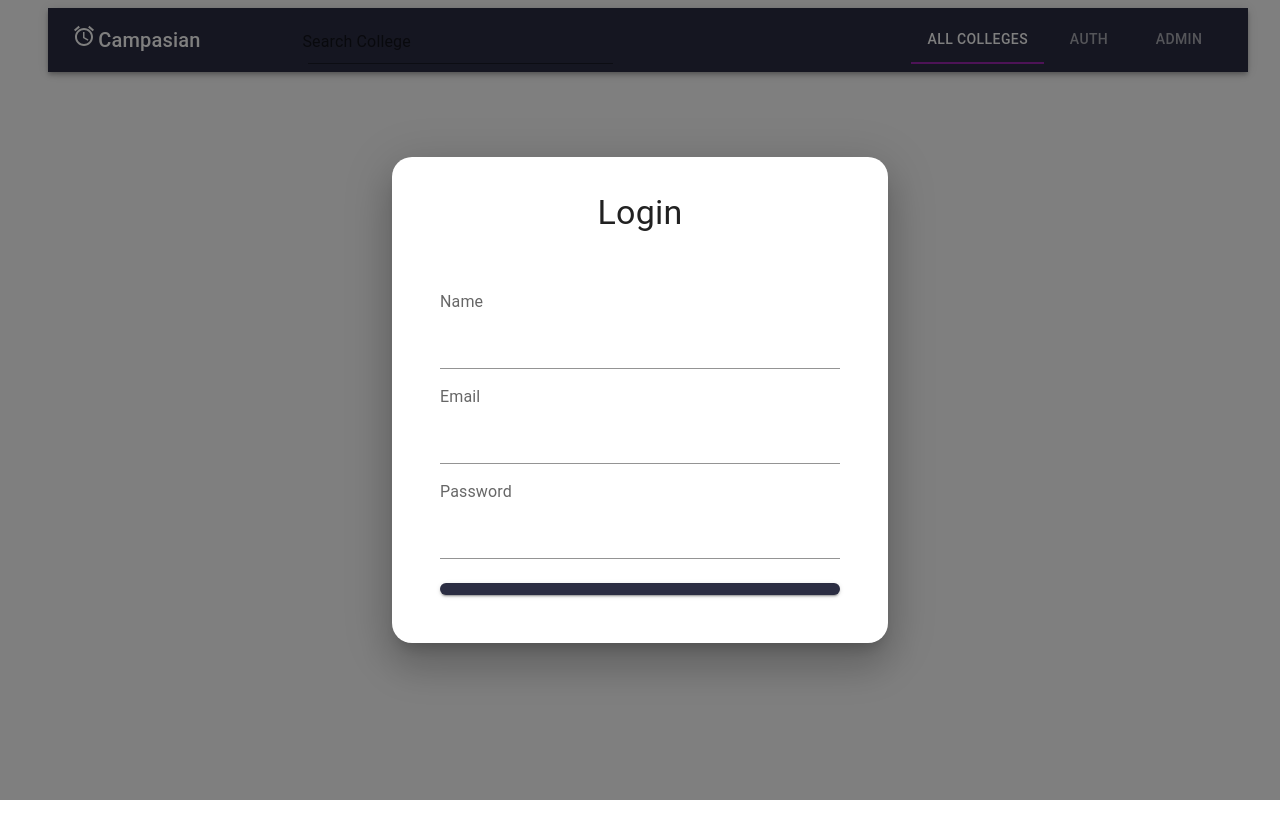
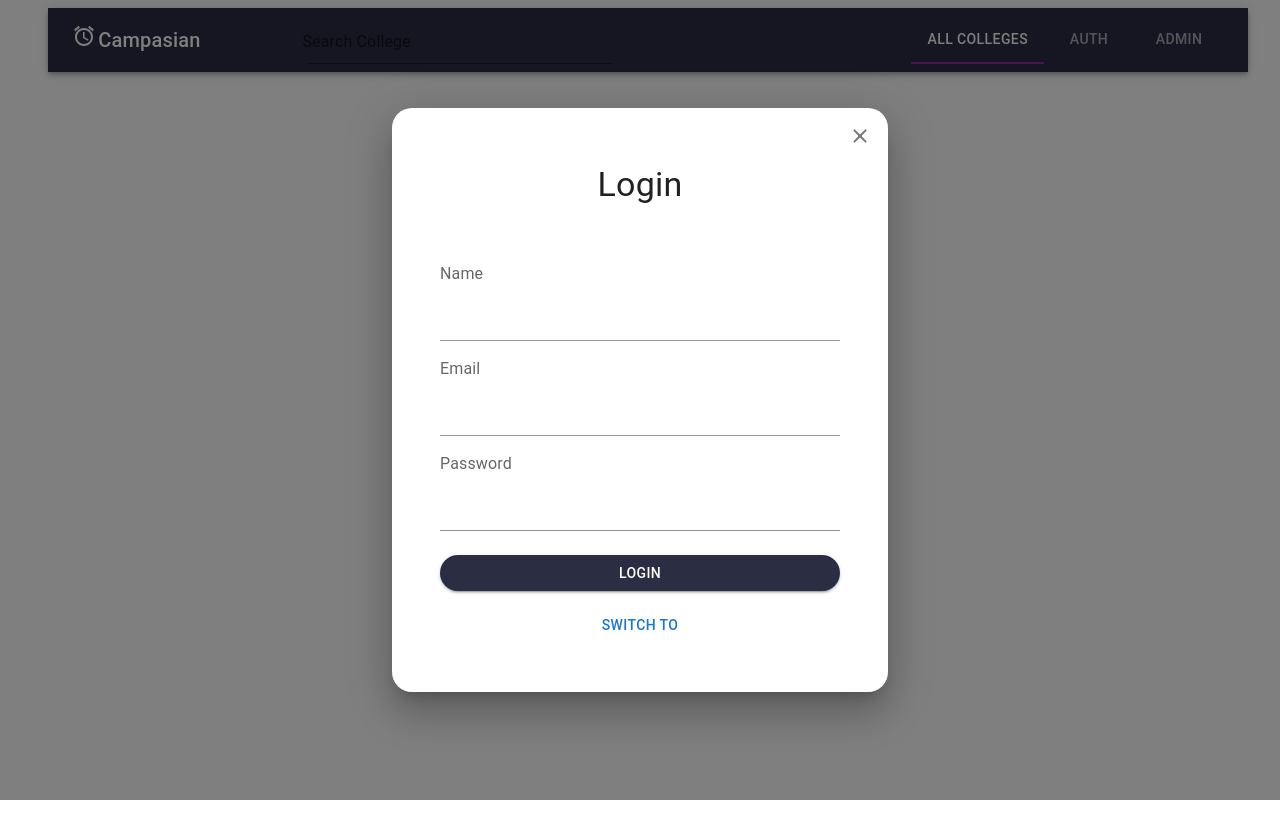
Before and after one commit to kabirshuvo/Campasian-FrontEnd, a React (Vite) app in the folder frontend-college-booking-app/: page /auth in a window 1280 px wide. Built offline with nearby package versions, Linux system fonts and the light colour scheme; no server answers.

Commit message:
Close button added to the auth form and redirrected to home page

```diff
--- a/frontend-college-booking-app/src/components/Header/Auth/AuthForm.jsx
+++ b/frontend-college-booking-app/src/components/Header/Auth/AuthForm.jsx
@@ -1,6 +1,7 @@
 import { Box, Button, Dialog, FormLabel, IconButton, TextField, Typography } from "@mui/material"
 import { useState } from "react";
-import { Link } from "react-router-dom"
+import { Link } from "react-router-dom";
+import CloseRoundedIcon from "@mui/icons-material/CloseRounded";
 const labelStyle = { mt: 1, mb: 1 };
 const AuthForm = () => {
     const [inputs, setInputs] = useState({
@@ -12,7 +13,7 @@ const AuthForm = () => {
     <Dialog PaperProps={{ style: { borderRadius: 20 } }} open={true}>
       <Box sx={{ ml: "auto", padding: 1 }}>
         <IconButton LinkComponent={Link} to="/">
-          {/* <CloseRoundedIcon /> */}
+          <CloseRoundedIcon />
         </IconButton>
       </Box>
       <Typography variant="h4" textAlign={"center"}>
@@ -69,17 +70,19 @@ const AuthForm = () => {
             fullWidth
             variant="contained"
           >
+            login
             {/* {isSignup ? "Signup" : "Login"} */}
           </Button>
-          {/* {!isAdmin && (
+          {/* {!isAdmin && ( */}
             <Button
-              onClick={() => setIsSignup(!isSignup)}
+            //   onClick={() => setIsSignup(!isSignup)}
               sx={{ mt: 2, borderRadius: 10 }}
               fullWidth
             >
-              Switch To {isSignup ? "Login" : "Signup"}
+              Switch To
+              {/* {isSignup ? "Login" : "Signup"} */}
             </Button>
-          )} */}
+          {/* )} */}
         </Box>
       </form>
     </Dialog>
```
